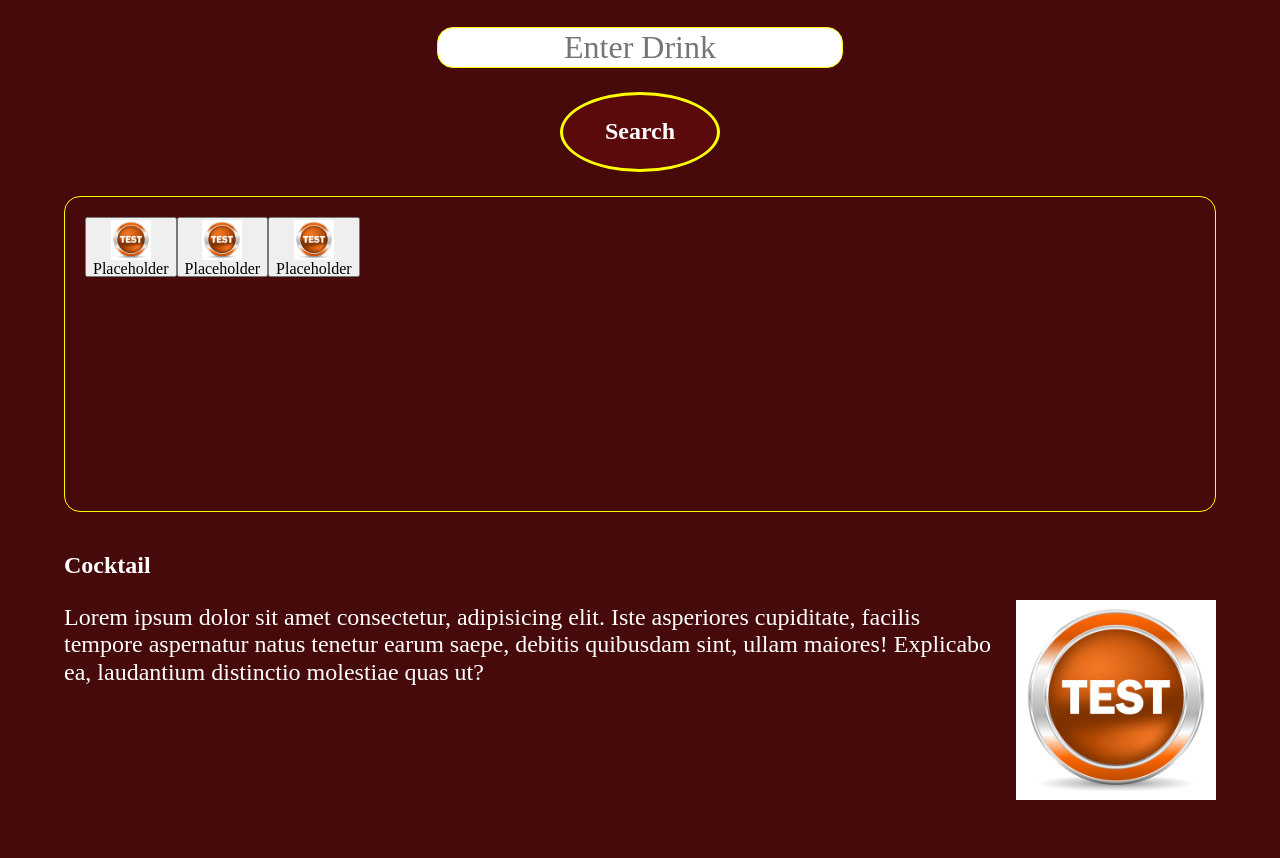
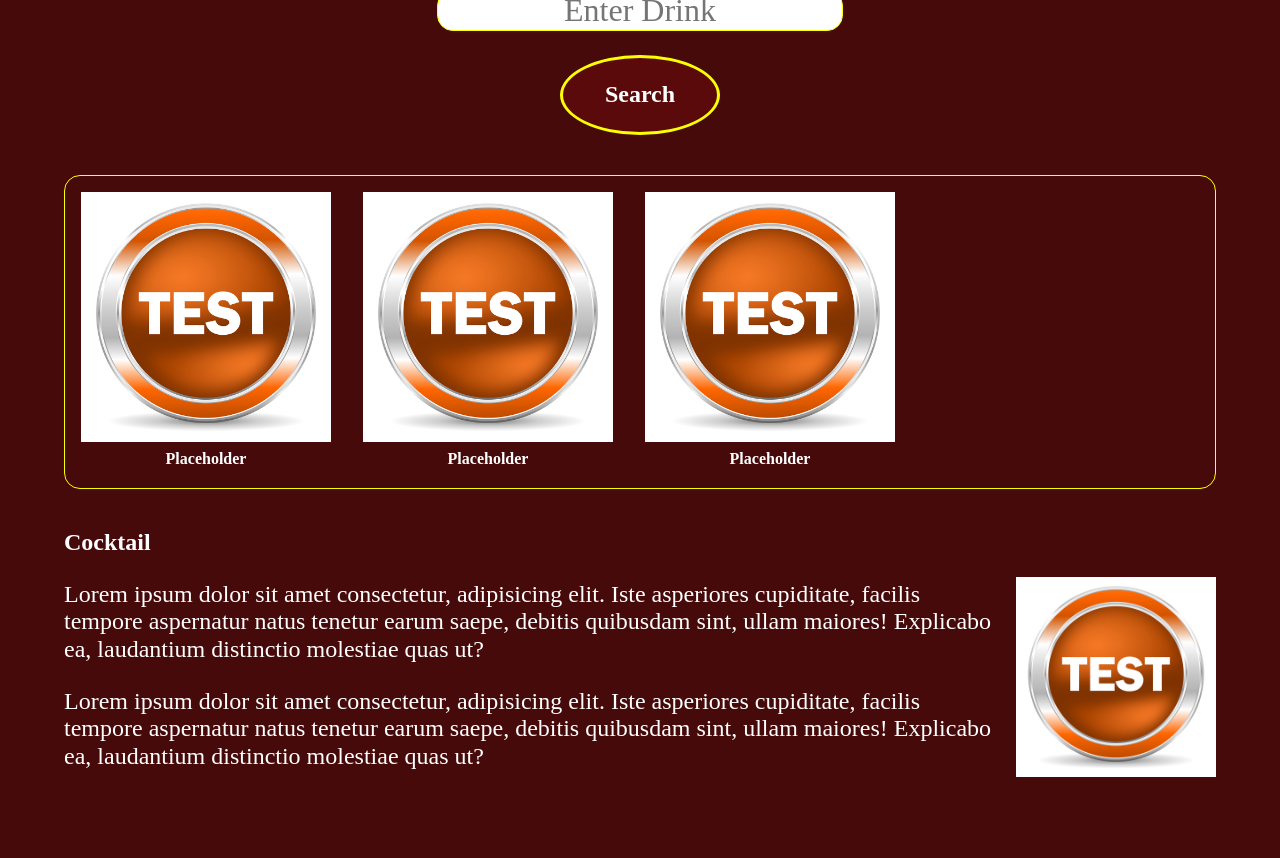
Before and after one commit to bridgway91/Drink-Carousel, a plain HTML site: page index.html in a window 1280 px wide. Shown: the part 233-1091 px from the top of the page. Before the commit the page ends 1049 px from the top, so only its background shows below. Drawn offline with Linux system fonts and the light colour scheme; a web font is replaced by a local one.

Commit message:
html + css done-ish, probably more things to add later, but ready for js addition next

```diff
--- a/css/style.css
+++ b/css/style.css
@@ -11,15 +11,16 @@ body {
   background: rgb(70, 10, 10);
   padding: 5%;
   color: rgb(255,255,255);
+  --search-size: 250px;
 }
 
 .heading-search {
   text-align: center;
-  margin-top: 10vh;
+  margin-top: 5vh;
 }
 .heading-search > h1 {
   font-size: 4rem;
-  font-family: 'Tilt Prism', cursive;
+  font-family: 'Tilt Prism', Georgia, Times, 'Times New Roman', serif;
   font-weight: 100;
 }
 .heading-search > input {
@@ -31,7 +32,8 @@ body {
   border-radius: 1rem;
 }
 .heading-search > button {
-  margin: 1.5rem;
+  margin-top: 1.5rem;
+  margin-bottom: 2.5rem;
   border: 3px solid yellow;
   background-color: rgb(90, 10, 10);
   color: white;
@@ -48,27 +50,54 @@ body {
 
 #results {
   width: 100%;
-  height: 39.5vh;
+  height: calc(var(--search-size) + 4rem);
   border: 1px solid yellow;
   border-radius: 1rem;
-  padding: 20px;
+  padding: 1rem 0;
   overflow: auto;
-  position: relative;
   display: flex;
   flex-wrap: nowrap;
 }
 #results button {
   display: block;
-  height: 60px;
+  height: var(--search-size);
+  width: var(--search-size);
+  margin: 0 1rem;
+  padding: 0;
+  background-color: transparent;
+  border: none;
+  cursor: pointer;
+  position: relative;
+}
+#results button:hover {
+  box-shadow: 0 0 20px black;
 }
 #results img {
-  display: block;
+  display: inline-block;
+  vertical-align: top;
   margin: 0 auto;
-  width: 40px;
-  height: 40px;
+  width: var(--search-size);
+  height: var(--search-size);
+}
+#results span {
+  color: white;
+  display: inline-block;
+  margin-top: 0.5rem;
+  font-weight: bold;
 }
 
-
+article {
+  margin-top: 5vh;
+  position: relative;
+}
+article img {
+  float: right;
+  height: 25vh;
+  margin: 0 0 1rem 1rem;
+}
+article p {
+  font-size: 1.5rem;
+}
 
 @keyframes slide {
   from {
@@ -97,18 +126,3 @@ body {
   background: linear-gradient(to right, transparent, rgb(70,10,10));
 }
 */
-
-
-.selection {
-  margin-top: 5vh;
-  position: relative;
-}
-.selection img {
-  /* position: absolute; */
-  float: right;
-  height: 25vh;
-  margin: 0 0 1rem 1rem;
-}
-.selection p {
-  font-size: 1.5rem;
-}
--- a/index.html
+++ b/index.html
@@ -37,9 +37,10 @@
 			</section>
 		</main>
 
-		<article class="selection">
+		<article>
 			<h2>Cocktail</h2>
 			<img src="placeholder.jpg" alt="placeholder">
+			<p>Lorem ipsum dolor sit amet consectetur, adipisicing elit. Iste asperiores cupiditate, facilis tempore aspernatur natus tenetur earum saepe, debitis quibusdam sint, ullam maiores! Explicabo ea, laudantium distinctio molestiae quas ut?</p>
 			<p>Lorem ipsum dolor sit amet consectetur, adipisicing elit. Iste asperiores cupiditate, facilis tempore aspernatur natus tenetur earum saepe, debitis quibusdam sint, ullam maiores! Explicabo ea, laudantium distinctio molestiae quas ut?</p>
 		</article>
 
```
